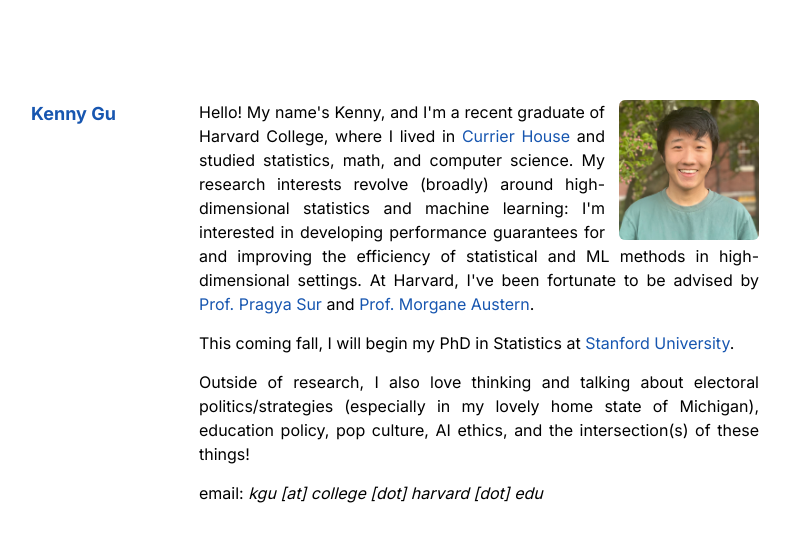
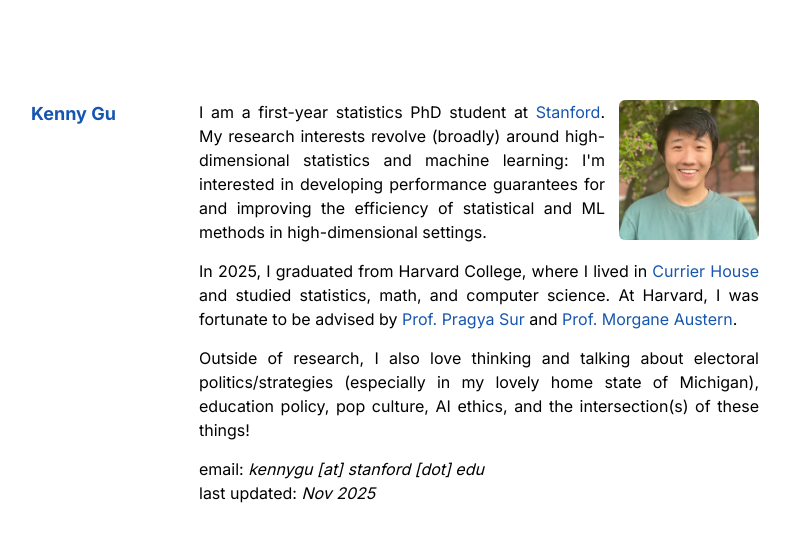
Before and after one commit to kennethgu/nextjs-blog, a Next.js app: page / in a window 1280 px wide. Shown: the top 542 px of the page, without its empty margins (245-1035 px from the left). Built offline with nearby package versions, Linux system fonts and the light colour scheme.

Commit message:
nov 2025 update

```diff
--- a/src/app/page.tsx
+++ b/src/app/page.tsx
@@ -10,17 +10,18 @@
       <div className="py-1 px-5 shrink">
         <img src="/hs.jpg" className="float-right lg:w-1/4 w-2/5 ml-3.5 rounded-md" />
         <p className="text-justify">
-        Hello! My name&apos;s Kenny, and I&apos;m a recent graduate of Harvard College, where I lived in <Link href="https://currier.harvard.edu" className="accented">Currier House</Link> and studied statistics, math, and computer science. My research interests revolve (broadly) around high-dimensional statistics and machine learning: I&apos;m interested in developing performance guarantees for and improving the efficiency of statistical and ML methods in high-dimensional settings.
-        At Harvard, I&apos;ve been fortunate to be advised by <Link href="https://sites.harvard.edu/prs499/" className="accented">Prof. Pragya Sur</Link> and <Link href="https://sites.google.com/view/morganeaustern/home" className="accented">Prof. Morgane Austern</Link>.
+        I am a first-year statistics PhD student at <Link href="https://statistics.stanford.edu" className="accented">Stanford</Link>. My research interests revolve (broadly) around high-dimensional statistics and machine learning: I&apos;m interested in developing performance guarantees for and improving the efficiency of statistical and ML methods in high-dimensional settings.
         </p>
         <p className="text-justify">
-        This coming fall, I will begin my PhD in Statistics at <Link href="https://statistics.stanford.edu" className="accented">Stanford University</Link>.
+        In 2025, I graduated from Harvard College, where I lived in <Link href="https://currier.harvard.edu" className="accented">Currier House</Link> and studied statistics, math, and computer science. At Harvard, I was fortunate to be advised by <Link href="https://sites.harvard.edu/prs499/" className="accented">Prof. Pragya Sur</Link> and <Link href="https://sites.google.com/view/morganeaustern/home" className="accented">Prof. Morgane Austern</Link>.
         </p>
         <p className="text-justify">
         Outside of research, I also love thinking and talking about electoral politics/strategies (especially in my lovely home state of Michigan), education policy, pop culture, AI ethics, and the intersection(s) of these things!
         </p>
         <p>
-          email: <span className="italic">kgu [at] college [dot] harvard [dot] edu</span>
+          email: <span className="italic">kennygu [at] stanford [dot] edu</span>
+          <br />
+          last updated: <span className="italic">Nov 2025</span>
         </p>
       </div>
     </main>
```
